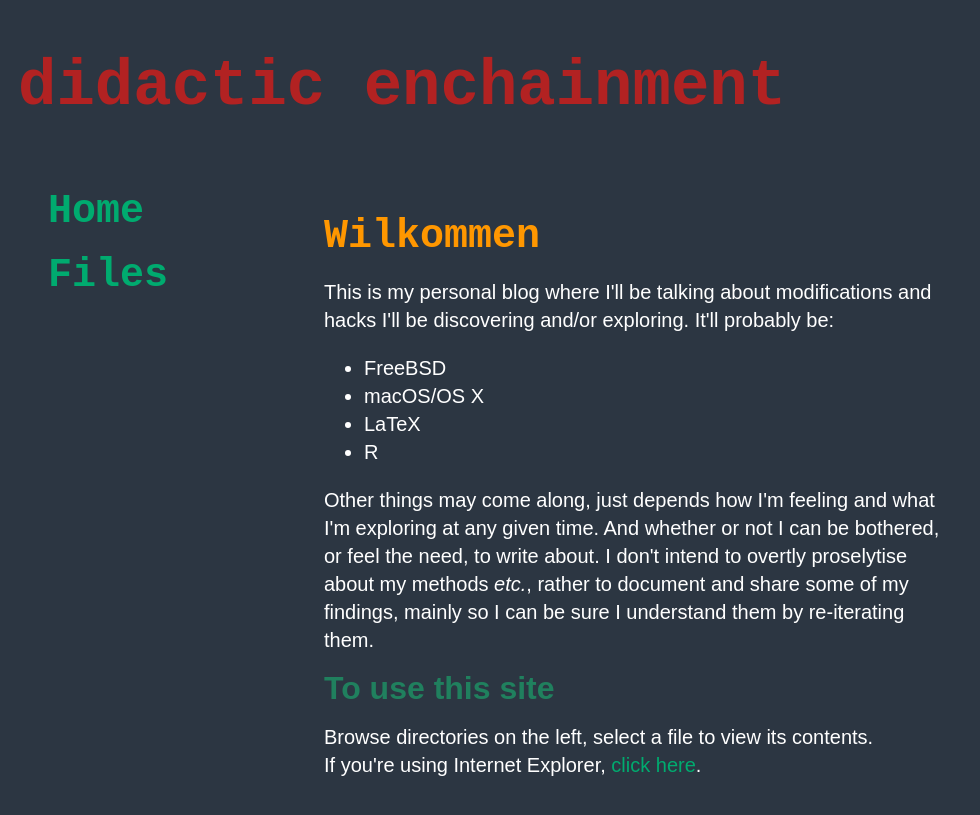
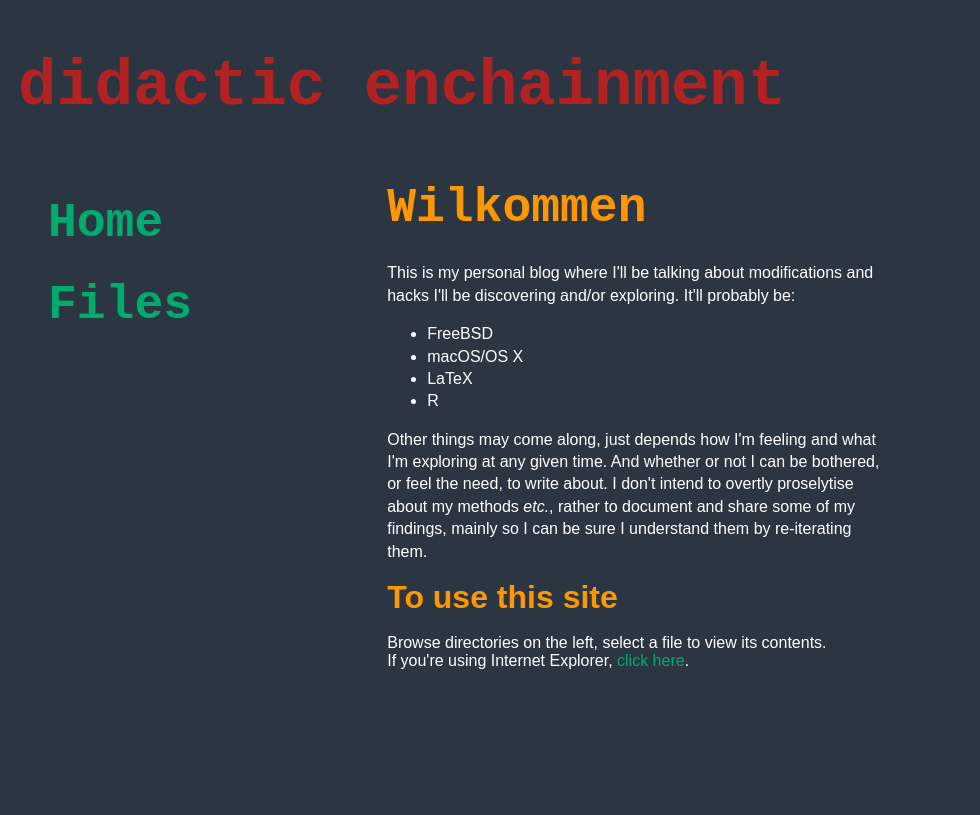
Before and after one commit to paulrbts/blog, a Jekyll site: the page built from index.html, in a window 1280 px wide. Shown: the top 815 px of the page, without its empty margins (0-980 px from the left). Built offline with Jekyll 4.4.1, drawn with Linux system fonts in a browser that asks for light colours; some web fonts are replaced.

Commit message:
update
tweaking layout

```diff
--- a/css/common.css
+++ b/css/common.css
@@ -4,8 +4,8 @@ html {
 }
 
 body {
-  font: normal 100%/1.4 'PT Sans',sans-serif;
-  font-size: 20px;
+  font: normal 100%/1.4 'Overpass Mono',sans-serif;
+  font-size: 16px;
   color: #FFFFFF;
   background-color: #2C3642
 }
@@ -19,16 +19,16 @@ h1 {
 }
 
 h2 {
-  font-family: 'Share',monospace;
-  font-size: 2.5rem;
+  font-family: 'Patua One',monospace;
+  font-size: 3rem;
   color: #FF9700;
 }
 
 h3 {
-  font-family: 'Share',sans-serif;
+  font-family: 'Patua One',sans-serif;
   font-size: 2rem;
   font-weight: bold;
-  color: #20805E;
+  color: #FF9700;
 }
 
 a:link {
@@ -85,7 +85,7 @@ a:hover {
 }
 
 #main {
-  float:left;
-  width:50%;
-  text-align: left;
+  width:40%;
+  margin: 0 auto;
+  text-align:left;
 }
```
